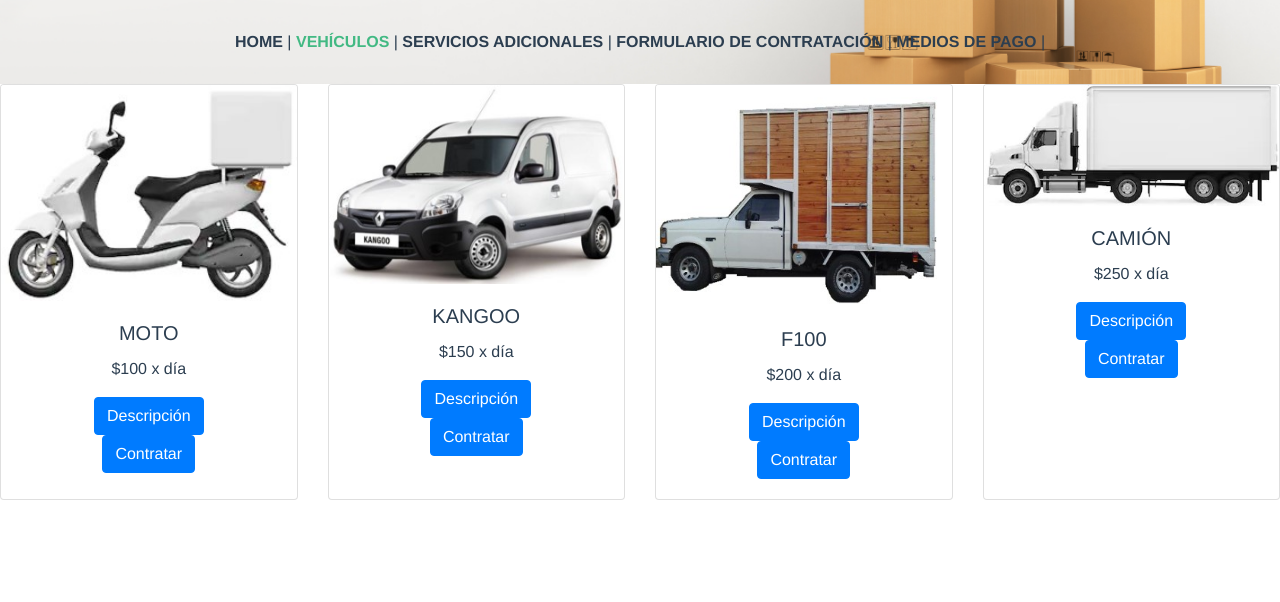
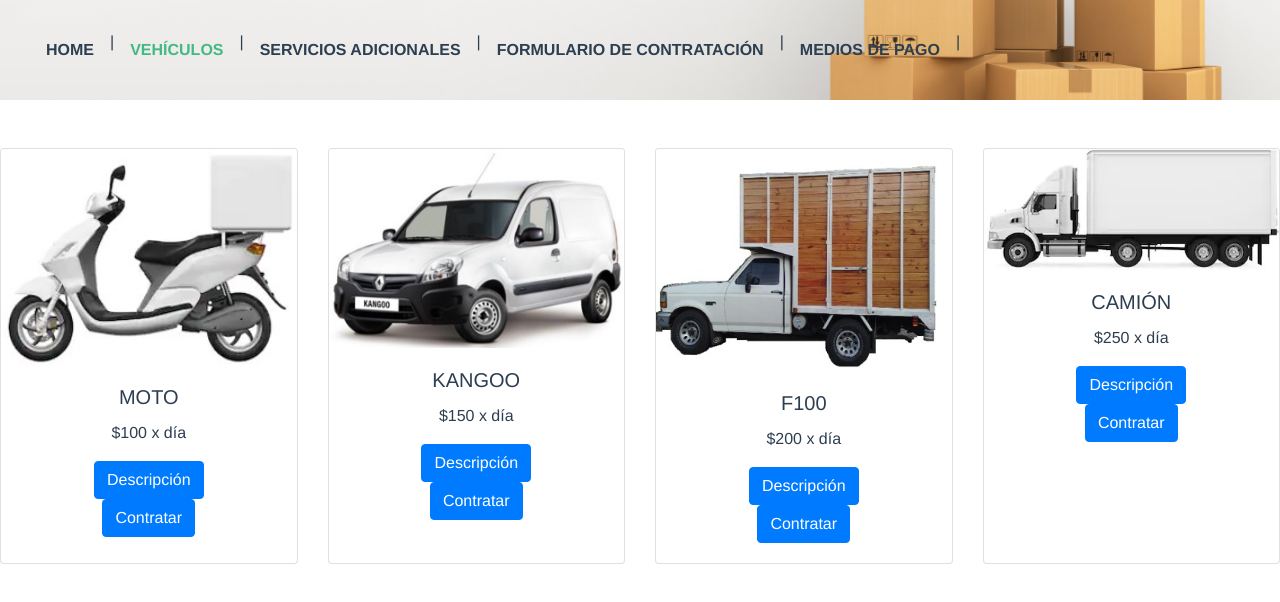
Before and after one commit to juanbori/transporta-dora, a Vue app: page /vehiculos in a window 1280 px wide. Shown: the top 602 px of the page. Built offline with nearby package versions, Linux system fonts and the light colour scheme.

Commit message:
Cambios en el nav

```diff
--- a/src/App.vue
+++ b/src/App.vue
@@ -1,11 +1,25 @@
 <template>
   <div id="app">
     <div id="nav">
-      <router-link to="/">HOME</router-link> |
-      <router-link to="/vehiculos">VEHÍCULOS</router-link> |
-      <router-link to="/servAdicionales">SERVICIOS ADICIONALES</router-link> |
-      <router-link to="/formulario">FORMULARIO DE CONTRATACIÓN</router-link> |
-      <router-link to="/medioPago">MEDIOS DE PAGO</router-link> |
+      <ul class="nav nav-pills">
+        <li class="nav item">
+          <router-link to="/" class="nav-link">HOME</router-link> |
+        </li>
+        <li class="nav item">
+          <router-link to="/vehiculos" class="nav-link">VEHÍCULOS</router-link> |
+        </li>
+        <li class="nav item">
+          <router-link to="/servAdicionales" class="nav-link">SERVICIOS ADICIONALES</router-link> |
+        </li>
+        <li class="nav item">
+          <router-link to="/formulario" class="nav-link">FORMULARIO DE CONTRATACIÓN</router-link> |
+        </li>
+        <li class="nav item">
+          <router-link to="/medioPago" class="nav-link">MEDIOS DE PAGO</router-link> |
+        </li>
+
+      </ul>
+
     </div>
     <router-view/>
   </div>
--- a/src/views/Vehiculos.vue
+++ b/src/views/Vehiculos.vue
@@ -1,6 +1,6 @@
 <template>
   <div class="card-deck">
-    <div class="card">
+    <div class="card mt-5">
       <img src="../assets/Vehiculos/Moto.jpg" class="card-img-top">
             <div class="card-body">
               <h5 class="card-title">MOTO</h5>
@@ -10,7 +10,7 @@
             </div>
     </div>
 
-    <div class="card">
+    <div class="card mt-5">
       <img src="../assets/Vehiculos/Kangoo.jpg" class="card-img-top">
             <div class="card-body">
               <h5 class="card-title">KANGOO</h5>
@@ -20,7 +20,7 @@
             </div>
     </div>
 
-    <div class="card">
+    <div class="card mt-5">
       <img src="../assets/Vehiculos/F100.jpg" class="card-img-top">
             <div class="card-body">
               <h5 class="card-title">F100</h5>
@@ -30,7 +30,7 @@
             </div>
     </div>
 
-    <div class="card">
+    <div class="card mt-5">
       <img src="../assets/Vehiculos/Camion.jpg" class="card-img-top">
             <div class="card-body">
               <h5 class="card-title">CAMIÓN</h5>
```
